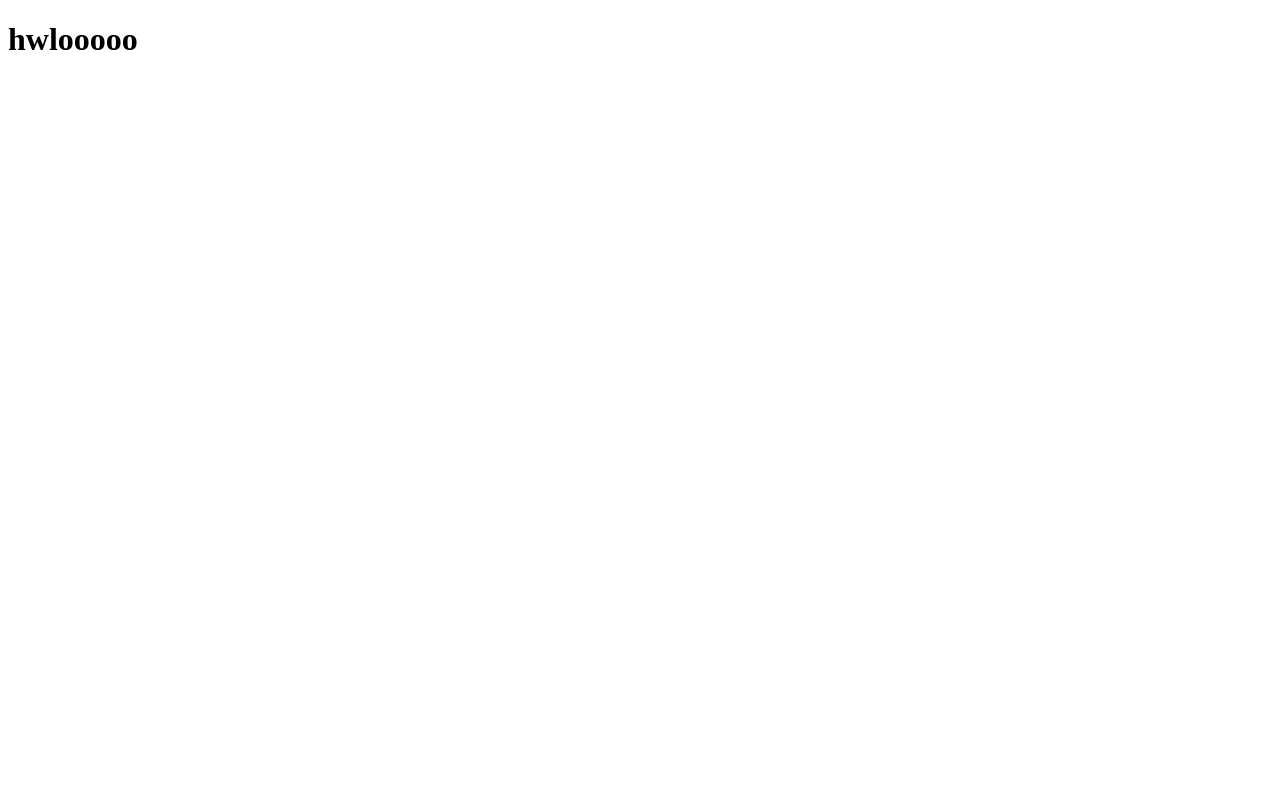
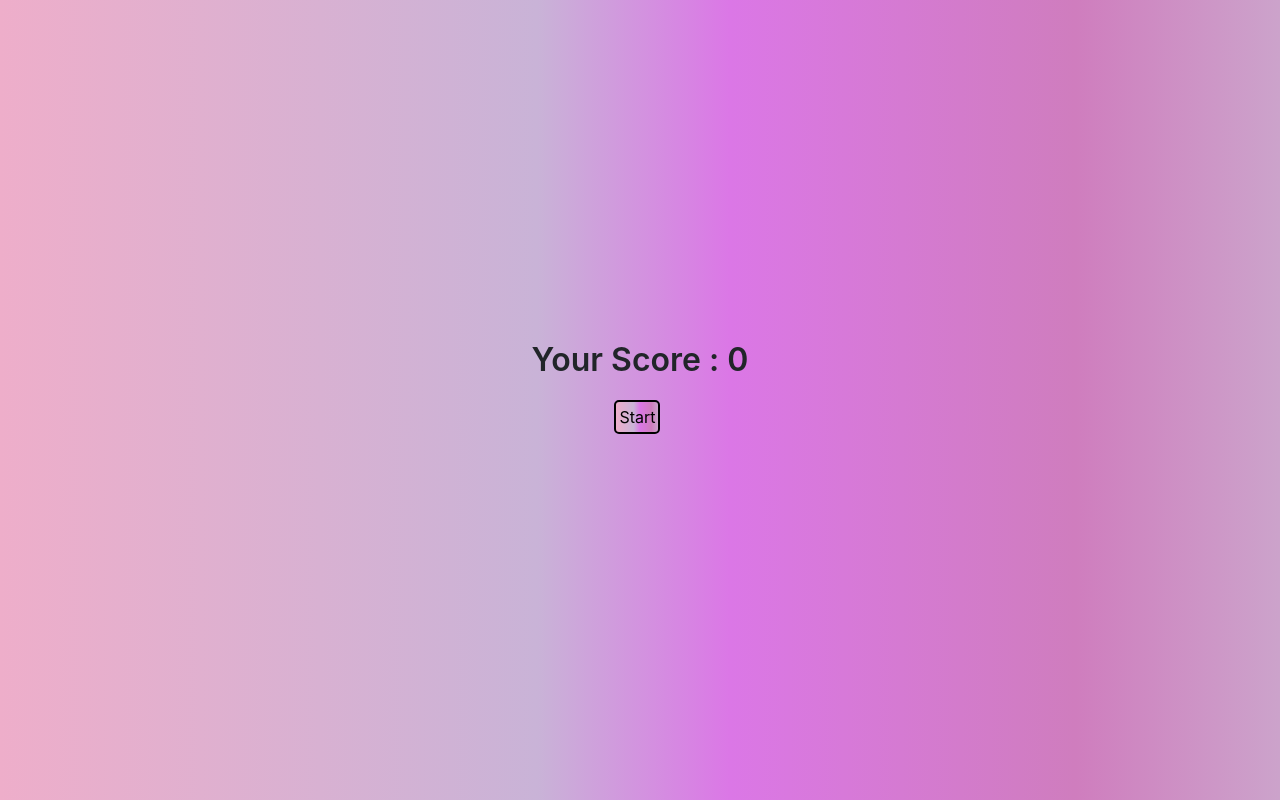
Before and after one commit to RaheemaMuhammed/ReactQuizApp, a React (Vite) app: page / in a window 1280 px wide. Built offline with nearby package versions, Linux system fonts and the light colour scheme.

Commit message:
initial setup done

```diff
--- a/index.html
+++ b/index.html
@@ -5,6 +5,9 @@
     <link rel="icon" type="image/svg+xml" href="/vite.svg" />
     <meta name="viewport" content="width=device-width, initial-scale=1.0" />
     <title>Quiz React</title>
+    <link rel="stylesheet" href="https://stackpath.bootstrapcdn.com/bootstrap/4.1.0/css/bootstrap.min.css"
+integrity="sha384-9gVQ4dYFwwWSjIDZnLEWnxCjeSWFphJiwGPXr1jddIhOegiu1FwO5qRGvFXOdJZ4"
+crossorigin="anonymous">
   </head>
   <body>
     <div id="root"></div>
--- a/src/App.jsx
+++ b/src/App.jsx
@@ -1,9 +1,20 @@
-
-
+import { BrowserRouter,Routes,Route } from "react-router-dom";
+import LandingPage from "./Pages/LandingPage";
+import QuizPage from "./Pages/QuizPage";
 function App() {
 
   return (
-   <h1>hwlooooo</h1>
+   <>
+    <BrowserRouter>
+
+ <Routes>
+   <Route path="/" Component={LandingPage}/>
+   <Route path="/quiz" Component={QuizPage}/>
+
+ </Routes>
+
+</BrowserRouter>
+   </>
   )
 }
 
--- /dev/null
+++ b/src/Pages/LandingPage.css
@@ -0,0 +1,25 @@
+*{
+    background: linear-gradient(90deg, rgba(238,174,202,1) 0%, rgba(216,177,210,1) 25%, rgba(201,179,215,1) 42%, rgba(219,119,230,1) 57%, rgba(207,125,190,1) 84%, rgba(204,163,203,1) 100%);}
+
+
+#parent{
+
+    height: 50vh;
+}
+.score{
+    font-size: 2rem;
+    font-weight: 600;
+    text-align: center;
+    background: transparent;
+
+}
+.start{
+    margin-left: 48%;
+    width: fit-content;
+    padding: 3px;
+    cursor: pointer;
+    border: 2px solid black;
+    border-radius: 5px;
+    text-decoration: none;
+    color: black;
+}
--- /dev/null
+++ b/src/Pages/LandingPage.jsx
@@ -0,0 +1,19 @@
+import React from 'react'
+import { Link } from 'react-router-dom'
+import './LandingPage.css'
+const LandingPage = () => {
+  return (
+    <div >
+<div id='parent' className='container-fluid d-flex justify-content-center align-items-end '>
+<p className='score'>Your Score : 0</p>
+</div>
+<Link to='/quiz'>
+<div className='start'>
+    Start
+</div>
+</Link>
+    </div>
+  )
+}
+
+export default LandingPage
--- /dev/null
+++ b/src/Pages/QuizPage.jsx
@@ -0,0 +1,9 @@
+import React from 'react'
+
+const QuizPage = () => {
+  return (
+    <div>QuizPage</div>
+  )
+}
+
+export default QuizPage
```
Also changed, not shown: package.json (+6 -1 lines), src/Redux/ScoreSlice.js (added, +16 -0 lines), src/Redux/store.js (added, +29 -0 lines), 1 other file (tests, documents, lock files or other folders).
